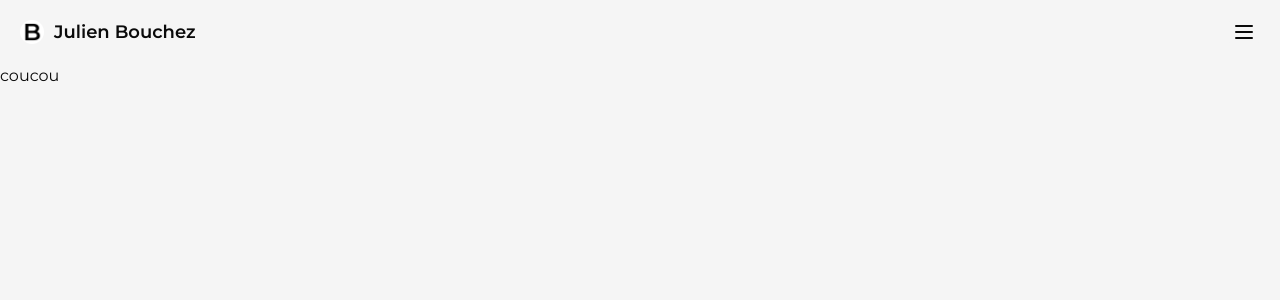
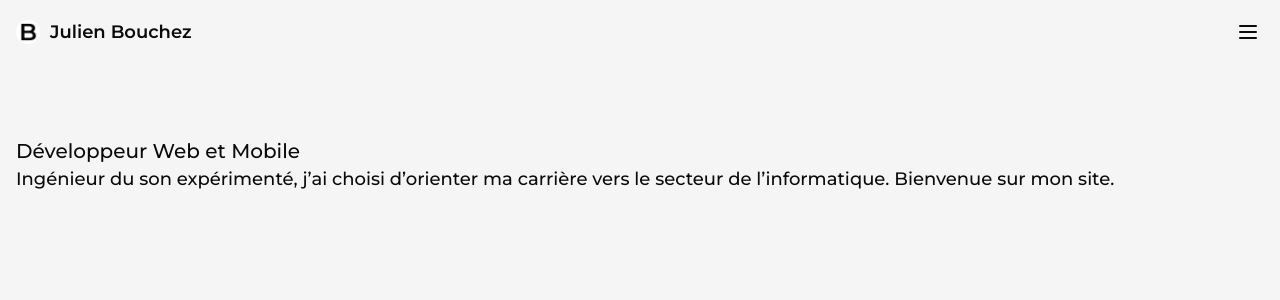
Before and after one commit to julienb84/Portfolio, a React (Vite) app: page / in a window 1280 px wide. Shown: the top 300 px of the page. Built offline with nearby package versions, Linux system fonts and the light colour scheme.

Commit message:
setup home page

```diff
--- a/src/Pages/Home.tsx
+++ b/src/Pages/Home.tsx
@@ -4,9 +4,19 @@ import PageLayout from "../layouts/PageLayout";
 const Home = () => {
   return (
     <>
-      <div>
-        <h1 className="text-app-content">coucou</h1>
-      </div>
+      <PageLayout>
+        <div className="mt-18 px-4">
+          <section>
+            <h1 className="text-app-content text-[20px] font-medium">
+              Développeur Web et Mobile
+            </h1>
+            <p className="text-app-content text-[18px] font-medium">
+              Ingénieur du son expérimenté, j’ai choisi d’orienter ma carrière
+              vers le secteur de l’informatique. Bienvenue sur mon site.
+            </p>
+          </section>
+        </div>
+      </PageLayout>
     </>
   );
 };
--- a/src/components/common/MenuDrawer.tsx
+++ b/src/components/common/DrawerMenu.tsx
@@ -15,7 +15,7 @@ import { MdClose } from "react-icons/md";
 import { LuMenu } from "react-icons/lu";
 import Button from "../ui/Button";
 
-interface MenuDrawerProps {
+interface DrawerMenuProps {
   direction?: "top" | "left" | "right";
   triggerVariant?:
     | "default"
@@ -37,7 +37,7 @@ interface MenuDrawerProps {
   setIsOpen: React.Dispatch<React.SetStateAction<boolean>>;
 }
 
-const MenuDrawer: React.FC<MenuDrawerProps> = ({
+const DrawerMenu: React.FC<DrawerMenuProps> = ({
   direction,
   triggerVariant,
   triggerSize,
@@ -90,7 +90,7 @@ const MenuDrawer: React.FC<MenuDrawerProps> = ({
               target="_blank"
               className="text-[28px] italic font-medium px-3 hover:cursor-default hover:font-semibold transition-all duration-300"
             >
-              Profile Github
+              Profile GitHub
             </a>
             <a
               href="https://www.linkedin.com/in/julien-bouchez-developer/"
@@ -106,4 +106,4 @@ const MenuDrawer: React.FC<MenuDrawerProps> = ({
   );
 };
 
-export default MenuDrawer;
+export default DrawerMenu;
--- a/src/components/header/Header.tsx
+++ b/src/components/header/Header.tsx
@@ -2,21 +2,20 @@
 import logo from "../../assets/logo-b.svg";
 
 // COMPONENTS //
-import MenuDrawer from "../common/MenuDrawer";
+import DrawerMenu from "../common/DrawerMenu";
 
 // REACT HOOKS & COMPONENTS //
 import { useNavigate } from "react-router-dom";
 import { useState } from "react";
 
 // UI //
-import { LuMenu } from "react-icons/lu";
 
 const Header = () => {
   const navigate = useNavigate();
   const [isOpen, setIsOpen] = useState(false);
   return (
     <div className="h-16 w-screen">
-      <div className="h-full flex p-5 justify-between items-center">
+      <div className="h-full flex p-4 justify-between items-center">
         <section
           className="text-app-content flex items-center gap-2.5 text-[18px] font-semibold hover:cursor-pointer"
           onClick={() => {
@@ -26,7 +25,7 @@ const Header = () => {
           <img src={logo} className="h-6" />
           <span>Julien Bouchez</span>
         </section>
-        <MenuDrawer
+        <DrawerMenu
           direction="right"
           triggerVariant="default"
           triggerSize="icon"
--- a/src/layouts/PageLayout.tsx
+++ b/src/layouts/PageLayout.tsx
@@ -11,7 +11,7 @@ const PageLayout: React.FC<PageLayoutProps> = ({ children, className }) => {
   return (
     <div
       className={twMerge(
-        `h-[calc(100vh-64px)] w-screen flex flex-col items-center ${className}`,
+        `h-[calc(100vh-64px)] w-screen flex flex-col ${className}`,
       )}
     >
       {children}
```
